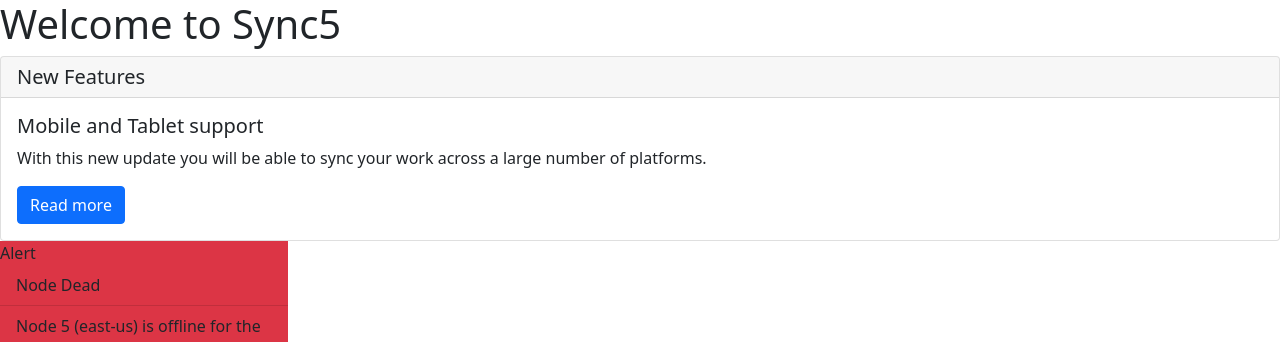
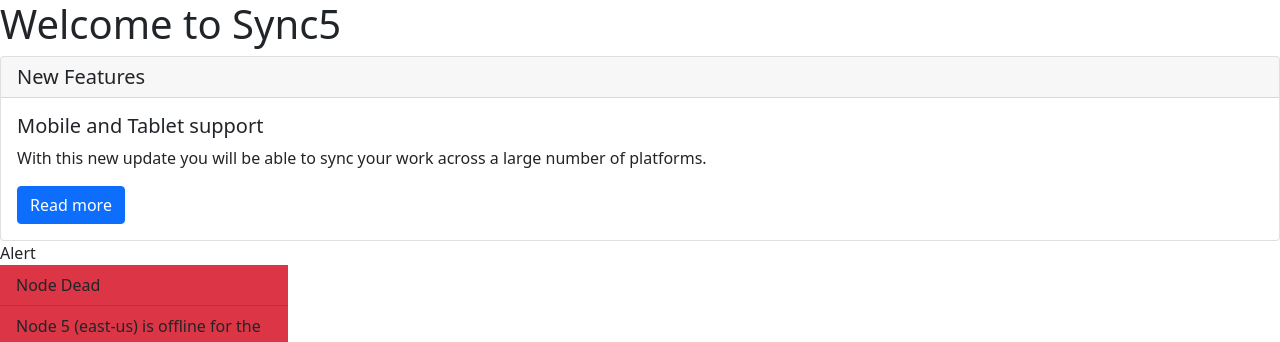
Before and after one commit to acciojob/bootstrap-card-feeldhoni, a website: page main.html in a window 1280 px wide. Shown: the top 342 px of the page. Drawn offline with nearby package versions, Linux system fonts and the light colour scheme.

Commit message:
created a submission

```diff
--- a/main.html
+++ b/main.html
@@ -20,7 +20,7 @@
 </div>
 	<div class="card-deck" style="width: 18rem;">
   <ul class="list-group list-group-flush">
-    <li class="bg-danger" role="alert">Alert</li>
+    <li class="card.bg-danger" role="alert">Alert</li>
     <li class="list-group-item bg-danger">Node Dead</li>
     <li class="list-group-item bg-danger">Node 5 (east-us) is offline for the last 12 days.</li>
   </ul>
```
